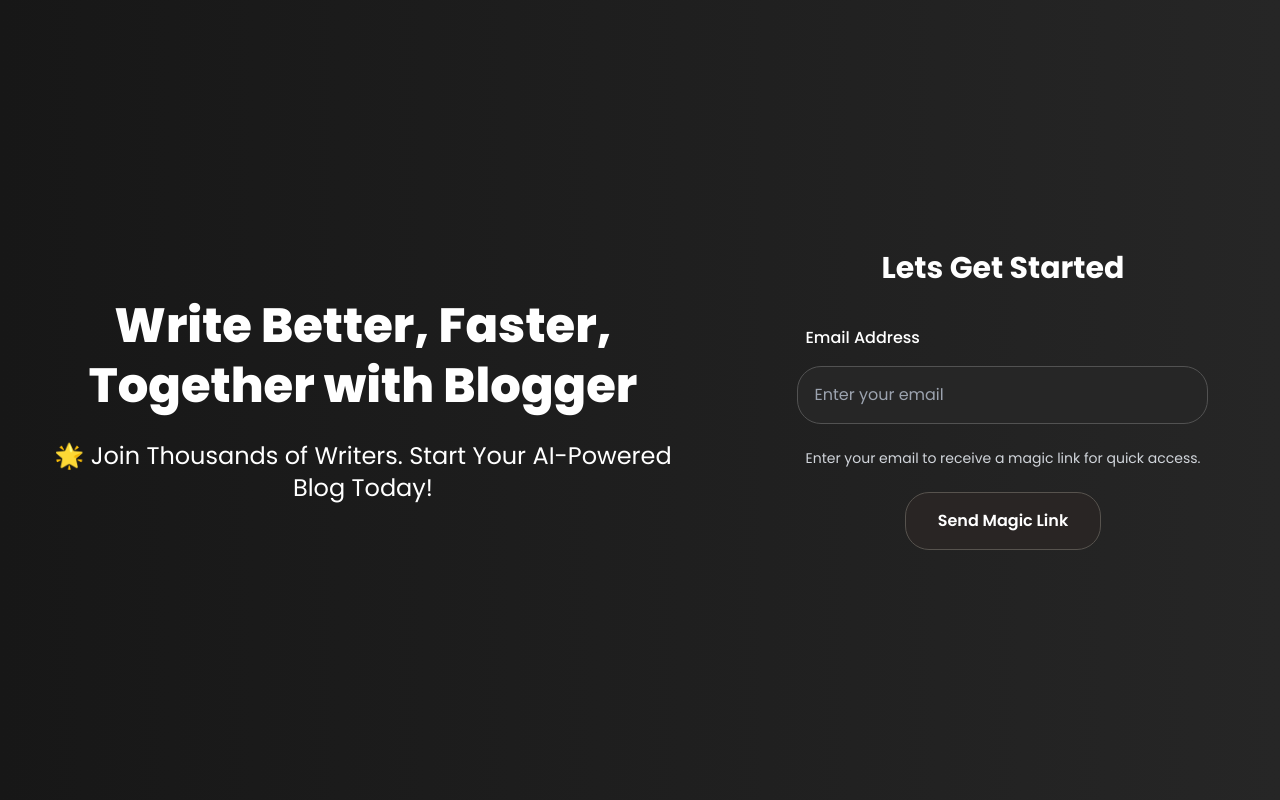
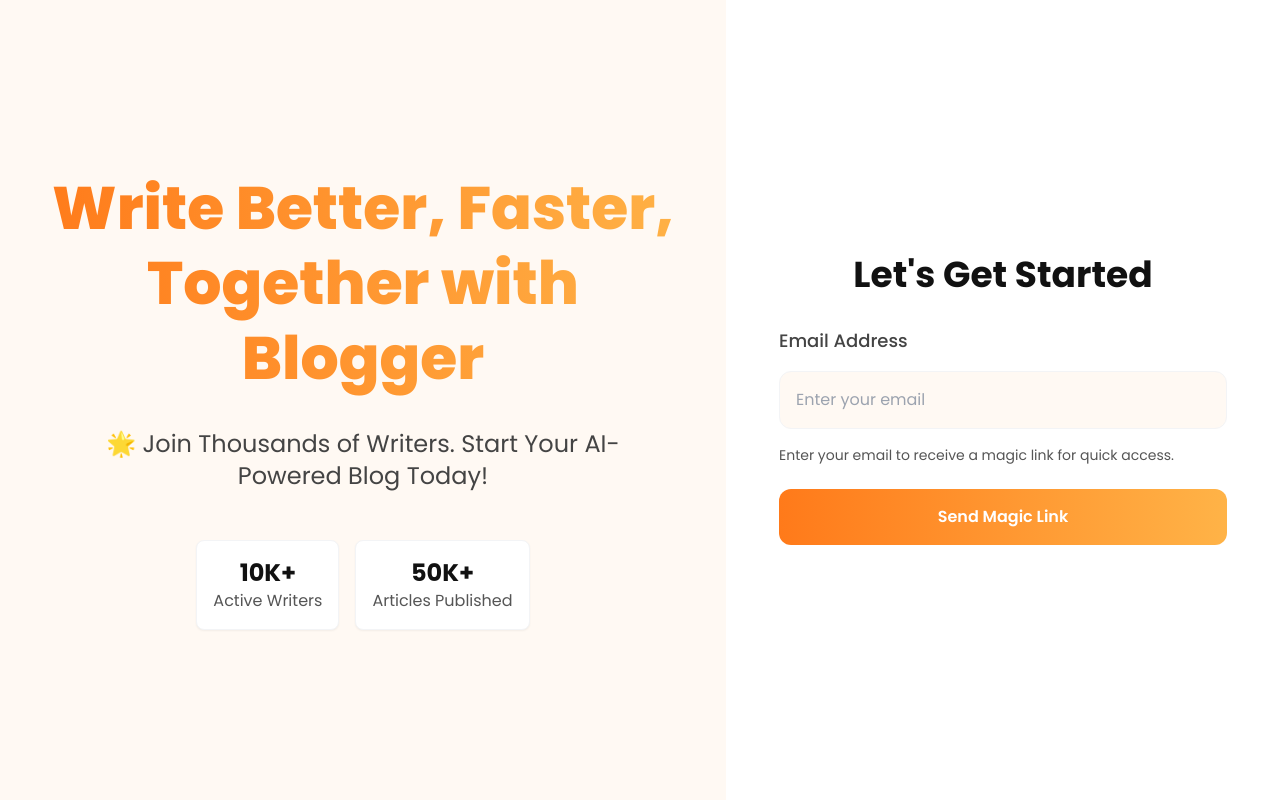
Before and after one commit to sameeraherath/Tripverse---the-universe-of-travel-stories., a React (Vite) app in the folder client/: page /LoginPage in a window 1280 px wide. Built offline with nearby package versions, Linux system fonts and the light colour scheme.

Commit message:
Enhance LoginPage UI with improved layout and animations; update theme colors

```diff
--- a/client/src/pages/Auth/LoginPage.jsx
+++ b/client/src/pages/Auth/LoginPage.jsx
@@ -49,38 +49,61 @@
   };
 
   return (
-    <div className="min-h-screen flex bg-gradient-to-r from-neutral-900 to-neutral-800">
+    <div className="min-h-screen flex bg-[#FFF9F3]">
       {/* Left Side - Introduction */}
-      <div className="w-2/3 flex-col items-center justify-center hidden md:flex">
+      <div className="w-2/3 flex-col items-center justify-center hidden md:flex space-y-8">
+        <div className="max-w-2xl mx-auto">
           <motion.h1
-          className="text-5xl font-extrabold text-center leading-tight px-4"
-          initial={{ opacity: 0 }}
-          animate={{ opacity: 1 }}
-          transition={{ duration: 2 }}
+            className="text-6xl font-extrabold text-center leading-tight px-4 bg-gradient-to-r from-[#FF7A1A] to-[#FFB347] text-transparent bg-clip-text"
+            initial={{ opacity: 0, y: -20 }}
+            animate={{ opacity: 1, y: 0 }}
+            transition={{ duration: 1 }}
           >
             Write Better, Faster, Together with Blogger
           </motion.h1>
           <motion.p
-          className=" mt-6 text-2xl text-center px-8 opacity-80"
-          initial={{ opacity: 0 }}
-          animate={{ opacity: 1 }}
-          transition={{ duration: 2 }}
+            className="mt-8 text-2xl text-center px-8 text-[#444]"
+            initial={{ opacity: 0, y: 20 }}
+            animate={{ opacity: 1, y: 0 }}
+            transition={{ duration: 1, delay: 0.3 }}
           >
             🌟 Join Thousands of Writers. Start Your AI-Powered Blog Today!
           </motion.p>
+
+          <motion.div
+            className="mt-12 flex justify-center gap-4"
+            initial={{ opacity: 0 }}
+            animate={{ opacity: 1 }}
+            transition={{ delay: 0.6 }}
+          >
+            <div className="text-center p-4 bg-white border border-[#F3F4F6] rounded-lg shadow-sm">
+              <h3 className="text-2xl font-bold text-[#111]">10K+</h3>
+              <p className="text-[#555]">Active Writers</p>
+            </div>
+            <div className="text-center p-4 bg-white border border-[#F3F4F6] rounded-lg shadow-sm">
+              <h3 className="text-2xl font-bold text-[#111]">50K+</h3>
+              <p className="text-[#555]">Articles Published</p>
+            </div>
+          </motion.div>
+        </div>
       </div>
 
       {/* Right Side - Form */}
-      <div className="w-full md:w-1/2 flex items-center justify-center  flex-col px-8 ">
-        <h2 className="text-3xl font-bold text-center text-white mb-10">
-          Lets Get Started
+      <div className="w-full md:w-1/2 flex items-center justify-center flex-col px-8 bg-white">
+        <motion.div
+          className="w-full max-w-md"
+          initial={{ opacity: 0, x: 20 }}
+          animate={{ opacity: 1, x: 0 }}
+          transition={{ duration: 0.8 }}
+        >
+          <h2 className="text-4xl font-bold text-center text-[#111] mb-8">
+            Let&#39;s Get Started
           </h2>
-        <p> </p>
-        <form onSubmit={handleSubmit}>
-          <div className="mb-4">
+          <form onSubmit={handleSubmit} className="space-y-6">
+            <div className="space-y-4">
               <label
                 htmlFor="email"
-              className="block font-medium text-white pb-4 px-2"
+                className="block font-medium text-[#444] text-lg"
               >
                 Email Address
               </label>
@@ -91,28 +114,27 @@
                 placeholder="Enter your email"
                 value={email}
                 onChange={(e) => setEmail(e.target.value)}
-              className="w-full  bg-neutral-800 border border-neutral-600  px-4 py-4 text-white focus:outline-none rounded-3xl"
+                className="w-full bg-[#FFF9F3] border border-[#F3F4F6] px-4 py-4 text-[#111] focus:outline-none focus:ring-2 focus:ring-[#FF7A1A]/20 rounded-xl transition-all"
                 required
               />
-            <p className="pt-6 px-2 text-gray-300 text-sm">
+              <p className="text-[#555] text-sm">
                 Enter your email to receive a magic link for quick access.
               </p>
             </div>
-          <div className="mt-6 flex items-center justify-center">
             <button
               type="submit"
-              className="bg-stone-800 border border-stone-600 text-white py-4 px-8 font-semibold  rounded-3xl   disabled:cursor-not-allowed "
+              className="w-full bg-gradient-to-r from-[#FF7A1A] to-[#FFB347] hover:from-[#FF6600] hover:to-[#FFA533] text-white py-4 px-8 font-semibold rounded-xl transition-all duration-300 disabled:opacity-50 disabled:cursor-not-allowed"
               disabled={loading}
             >
               {loading ? "Sending Magic Link..." : "Send Magic Link"}
             </button>
-          </div>
           </form>
+        </motion.div>
       </div>
       <ToastContainer
         position="bottom-center"
         hideProgressBar={true}
-        theme="dark"
+        theme="light"
         transition={Slide}
       />
     </div>
```
Also changed, not shown: client/src/pages/LandingPage.jsx (+1 -9 lines). Lines whose indentation alone changed are shown as unchanged.
